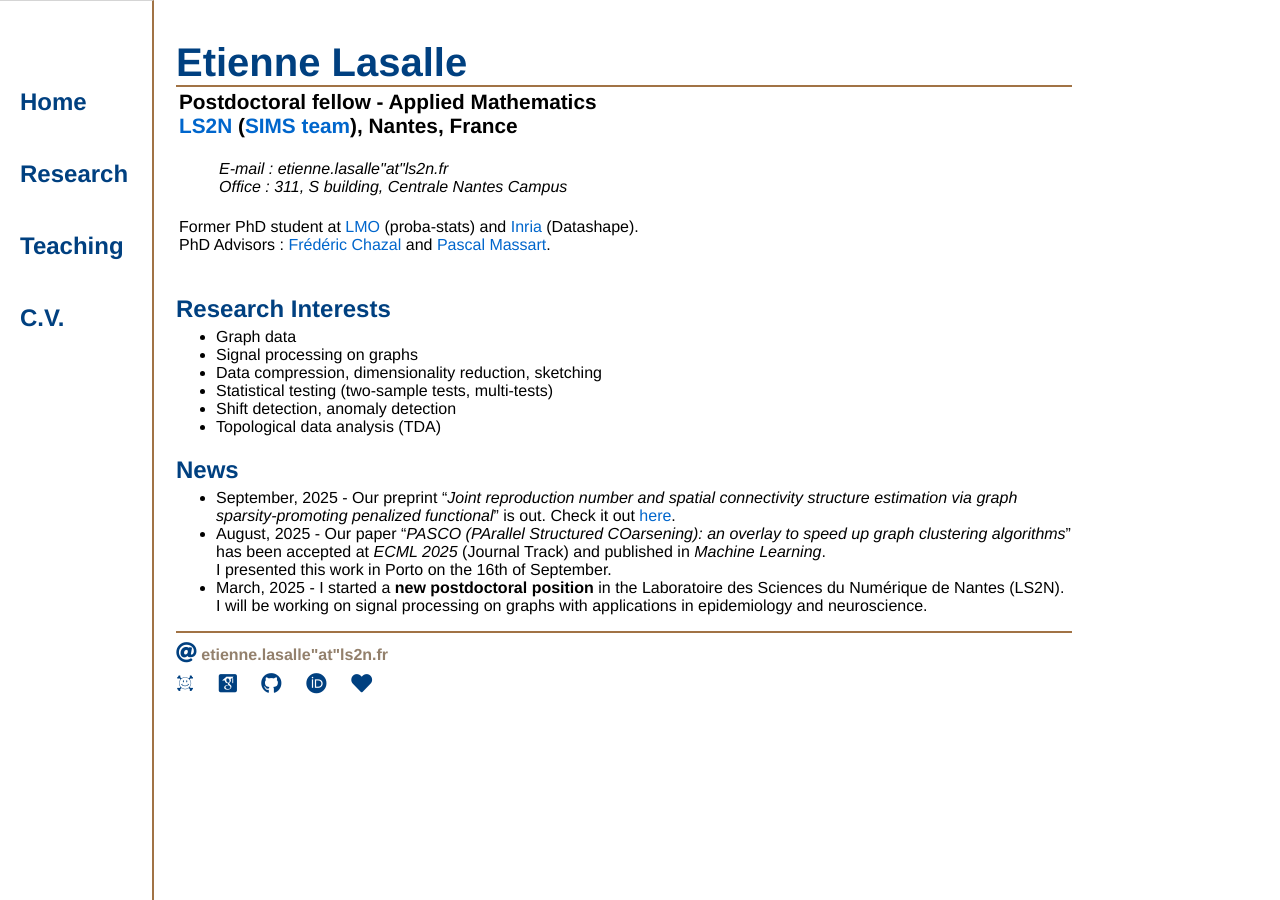
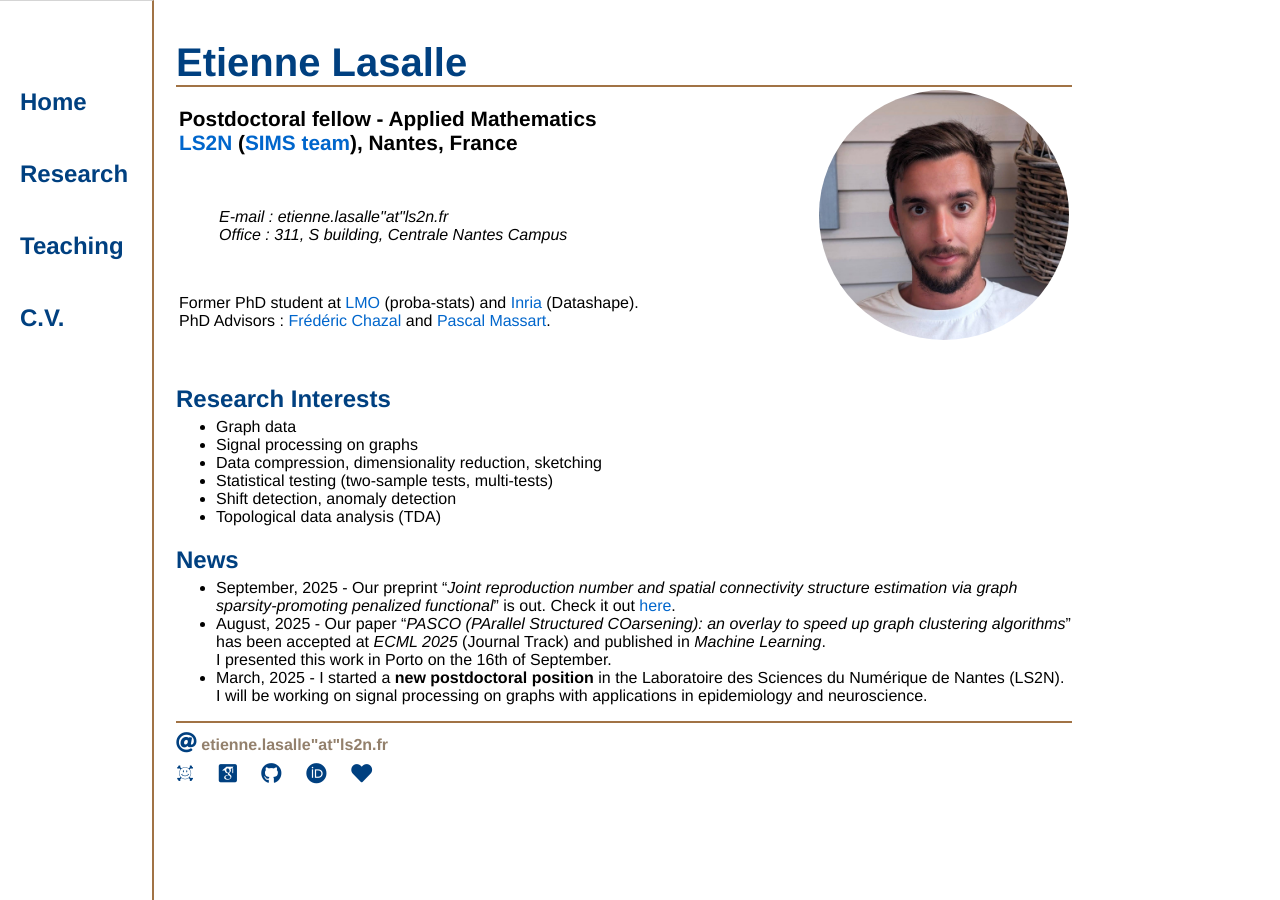
Before and after one commit to elasalle/elasalle.github.io, a Jekyll site: the page built from index.html, in a window 1280 px wide. Built offline with Jekyll 4.4.1, drawn with Linux system fonts in a browser that asks for light colours; some web fonts are replaced.

Commit message:
Update index.html

```diff
--- a/index.html
+++ b/index.html
@@ -11,12 +11,11 @@ title: Etienne Lasalle
 		<!-- <h3 class="nomargin" style="font-style:italic;">I am currently looking for a post-doctoral position.</h3> -->
 	</td>
 	<td rowspan="4" class="top right">
-		<!-- <img src="photo2.jpg" alt="my portrait" title="Etienne Lasalle" width="250px"/> -->
-		<script src="https://scripts.sirv.com/sirvjs/v3/sirv.js"></script>
-		<div class="figure">
+		<img src="photo2.jpg" alt="my portrait" title="Etienne Lasalle" width="250px"/>
+		<!-- <div class="figure">
 		  <img class="Sirv image-main" data-src="photo2.jpg">
 		  <img class="Sirv image-hover" data-src="photo2bis.jpg">
-		</div>
+		</div> -->
 	</td>
 	</tr>
 	<tr>
```
